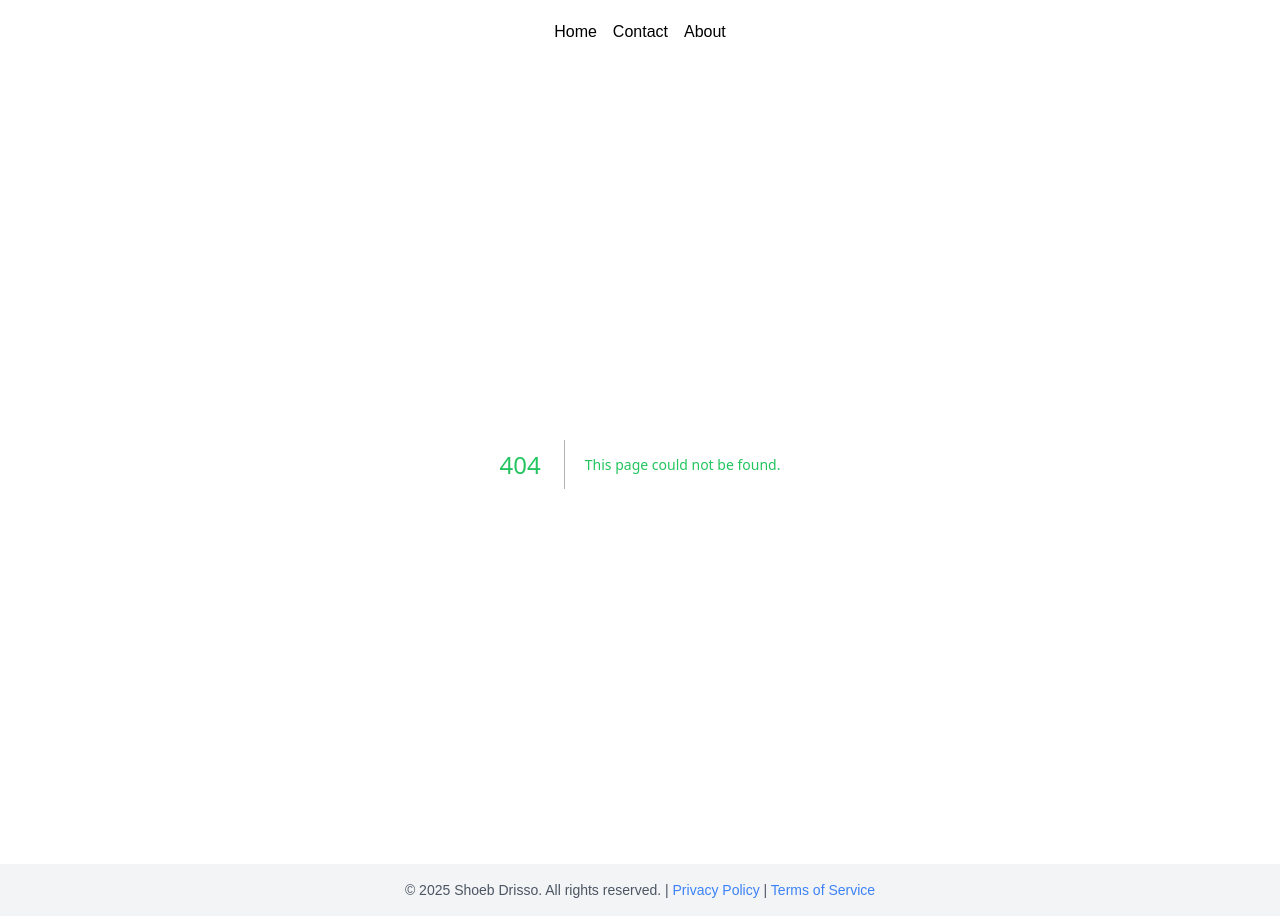
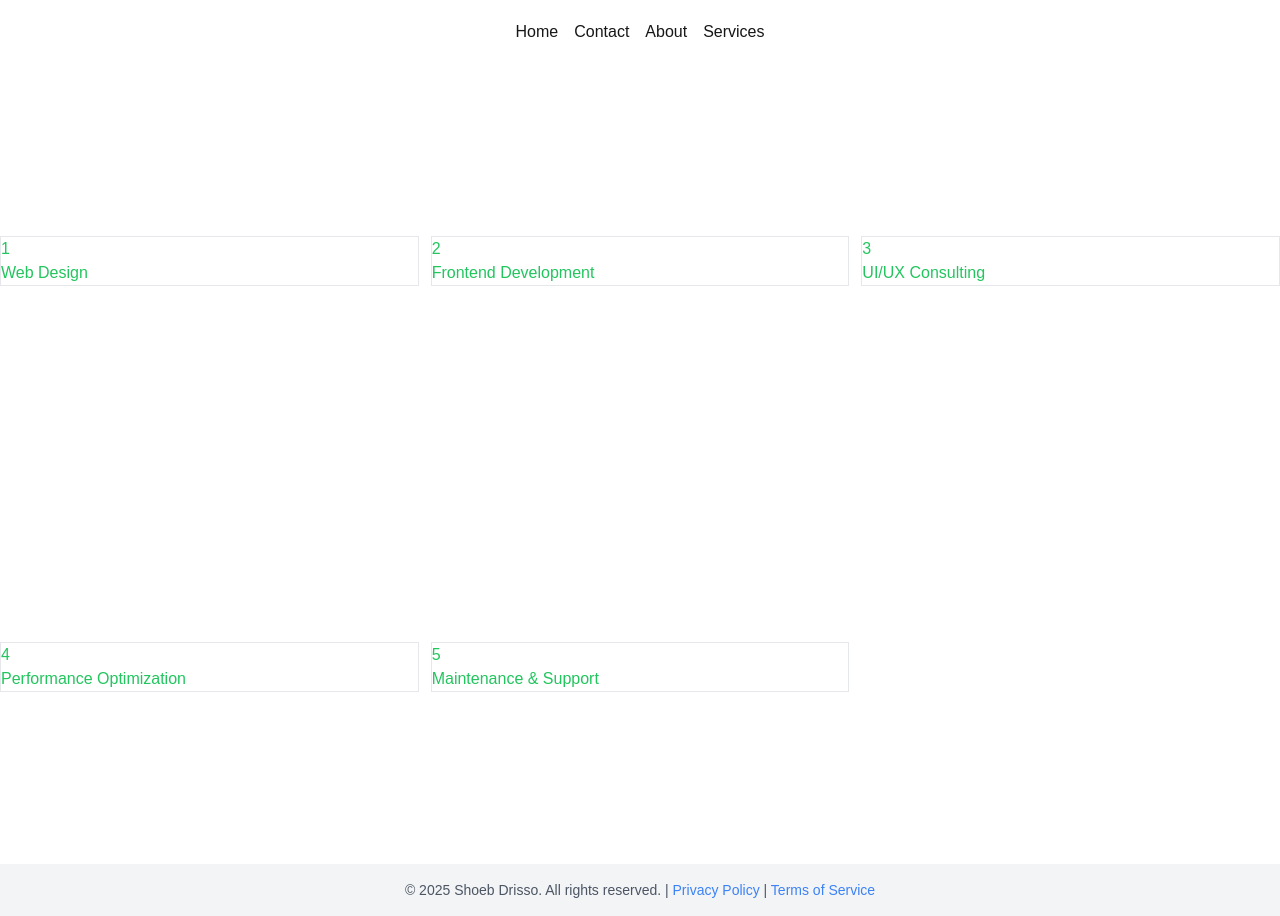
Before and after one commit to sadrisso/first-next.js, a Next.js app: page /services in a window 1280 px wide. Before the commit this address had no page. Built offline with nearby package versions, Linux system fonts and the light colour scheme.

Commit message:
exploering dynamic routes

```diff
--- a/app/components/NavBar.jsx
+++ b/app/components/NavBar.jsx
@@ -9,6 +9,7 @@ const NavBar = () => {
             <Link href="/">Home</Link>
             <Link href="/contact">Contact</Link>
             <Link href="/about">About</Link>
+            <Link href="/services">Services</Link>
           </div>
         </nav>
     </div>
--- a/app/contact/layout.js
+++ b/app/contact/layout.js
@@ -2,6 +2,7 @@ import Link from 'next/link'
 import React from 'react'
 
 const layout = ({children}) => {
+
   return (
     <div>
       <nav>
--- a/app/contact/loading.js
+++ b/app/contact/loading.js
@@ -2,7 +2,7 @@ import React from 'react'
 
 const ContactLoading = () => {
   return (
-    <div className='text-white'>
+    <div className='text-white min-h-screen flex justify-center items-center'>
       contact segment is coming...
     </div>
   )
--- a/app/contact/me/page.js
+++ b/app/contact/me/page.js
@@ -1,11 +1,26 @@
-import React from 'react'
+"use client";
+import { useRouter } from "next/navigation";
+import React from "react";
 
 const ContactMe = () => {
+  const router = useRouter();
+  const isLoggedIn = true;
+
+  const handleSubmit = () => {
+    if (isLoggedIn) {
+      router.push("/contact/me/more")
+    } else {
+      router.push("/")
+    }
+  };
   return (
-    <div className='min-h-screen flex justify-center items-center text-red-500'>
-      Please mail to this address to reach me sadrisso2000@gmail.com
+    <div className="min-h-screen flex justify-center items-center text-red-500">
+      <p> Please mail to this address to reach me sadrisso2000@gmail.com</p>
+      <button type="button" className="text-blue-500" onClick={handleSubmit}>
+        about page
+      </button>
     </div>
-  )
-}
+  );
+};
 
-export default ContactMe
+export default ContactMe;
--- /dev/null
+++ b/app/not-found.js
@@ -0,0 +1,9 @@
+import React from 'react'
+
+export default function NotFound() {
+  return (
+    <div className='min-h-screen flex justify-center items-center'>
+      Page not found..
+    </div>
+  )
+}
--- /dev/null
+++ b/app/services/[id]/page.jsx
@@ -0,0 +1,11 @@
+import React from 'react'
+
+const ServiceDetailsPage = ({params}) => {
+  return (
+    <div className='min-h-screen flex justify-center items-center'>
+      {`Service details ${params?.id}`}
+    </div>
+  )
+}
+
+export default ServiceDetailsPage
--- /dev/null
+++ b/app/services/page.jsx
@@ -0,0 +1,59 @@
+import Link from "next/link";
+import React from "react";
+
+const Services = () => {
+  const services = [
+    {
+      id: 1,
+      title: "Web Design",
+      description:
+        "Creative and responsive web design tailored to your brand and user experience.",
+      icon: "🎨",
+    },
+    {
+      id: 2,
+      title: "Frontend Development",
+      description:
+        "Modern and scalable frontend development using React, Next.js, and TypeScript.",
+      icon: "💻",
+    },
+    {
+      id: 3,
+      title: "UI/UX Consulting",
+      description:
+        "Improving your product’s user experience with professional design insights.",
+      icon: "🧠",
+    },
+    {
+      id: 4,
+      title: "Performance Optimization",
+      description:
+        "Speed up your site and improve Core Web Vitals for better SEO and UX.",
+      icon: "⚡",
+    },
+    {
+      id: 5,
+      title: "Maintenance & Support",
+      description:
+        "Ongoing updates, fixes, and enhancements to keep your site running smoothly.",
+      icon: "🔧",
+    },
+  ];
+
+  return (
+    <div className="grid grid-cols-1 md:grid-cols-3 gap-3 min-h-screen justify-center items-center">
+      {services?.map((service) => {
+        return (
+          <Link href={`/services/${service?.id}`}>
+            <div className="border">
+              <h2>{service?.id}</h2>
+              <p>{service?.title}</p>
+            </div>
+          </Link>
+        );
+      })}
+    </div>
+  );
+};
+
+export default Services;
```
